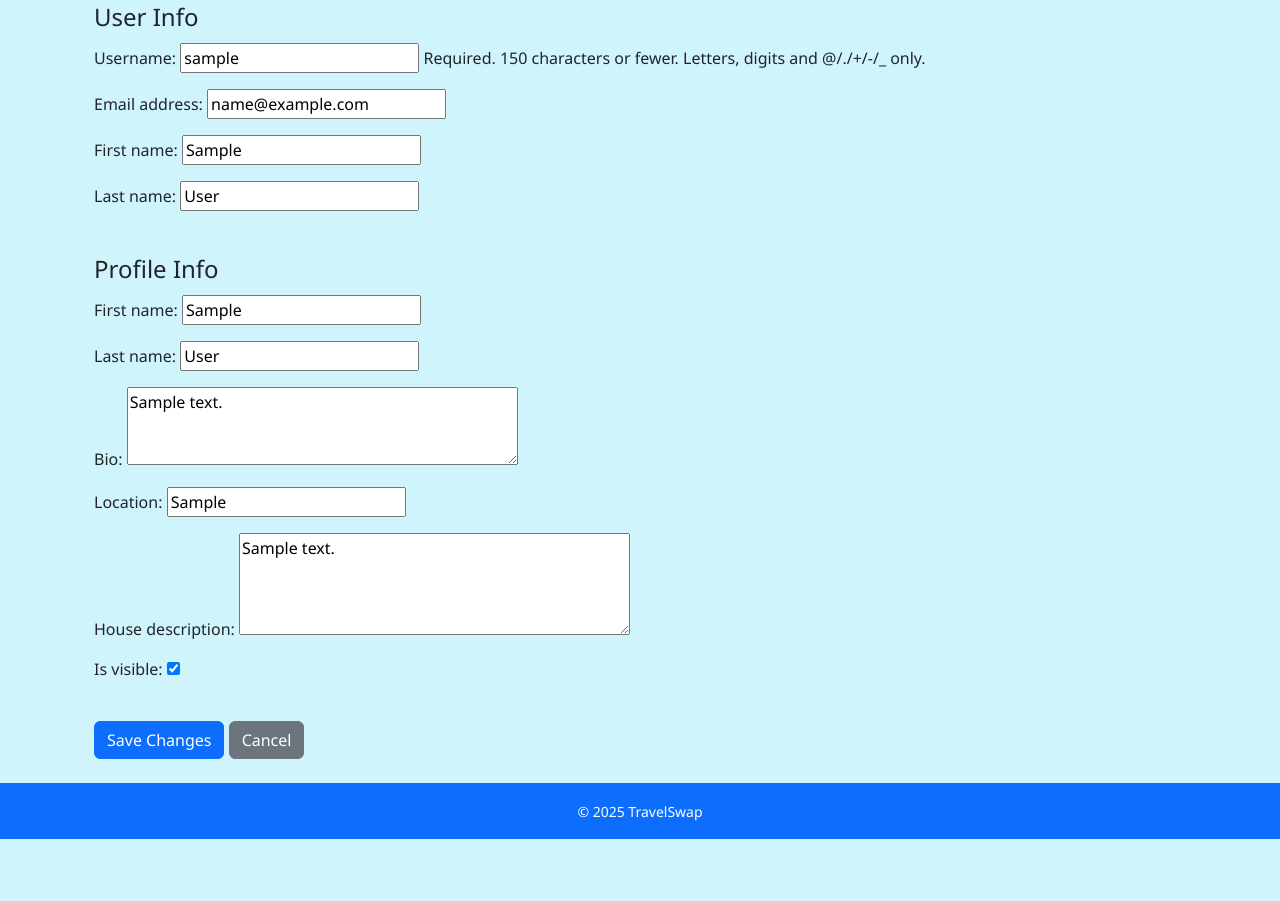
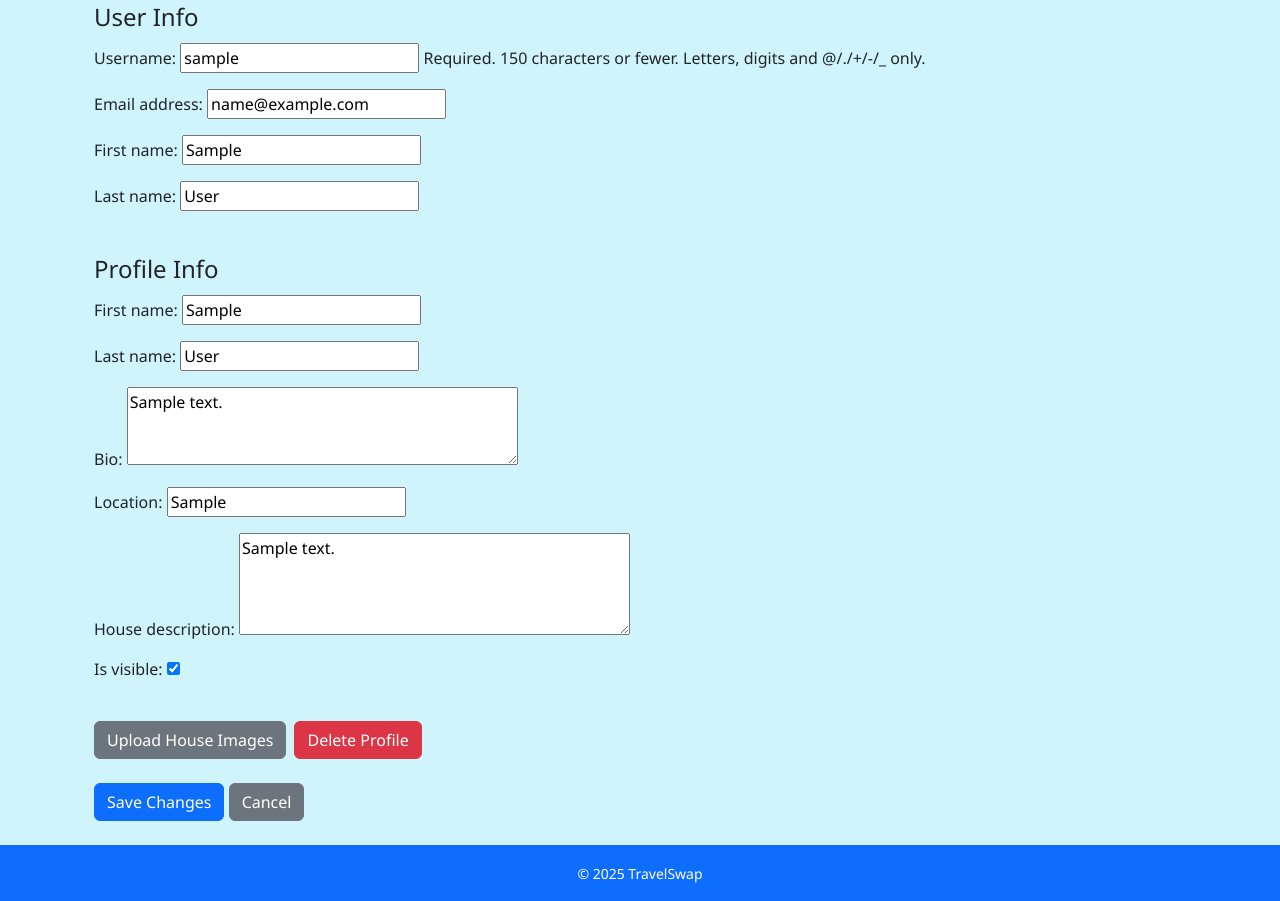
Before and after one commit to IeuanPriede/travel-swap, a Django app: page /profiles/edit/ in a window 1280 px wide. Shown: the part 192-1093 px from the top of the page. Before the commit the page ends 1031 px from the top, so only its background shows below. Run offline with Django 4.2, Linux system fonts and the light colour scheme; a user stored in the database is signed in; tables that the repository leaves empty hold one stand-in row (values such as "Sample post").

Commit message:
Add modals for image upload and profile deletion on edit profile page
- Integrated Bootstrap modals for uploading images and confirming profile deletion
- Created corresponding views and URL routes
- Handled formset submission for image uploads

```diff
--- a/profiles/templates/profiles/edit_profile.html
+++ b/profiles/templates/profiles/edit_profile.html
@@ -30,9 +30,65 @@
             {{ profile_form.as_p }}
         </fieldset>
 
+        <!-- Trigger buttons for modals -->
+        <div class="d-flex gap-2 mb-4">
+            <button type="button" class="btn btn-secondary" data-bs-toggle="modal" data-bs-target="#uploadImagesModal">
+                Upload House Images
+            </button>
+            <button type="button" class="btn btn-danger" data-bs-toggle="modal" data-bs-target="#deleteProfileModal">
+                Delete Profile
+            </button>
+        </div>
+
         <!-- Submit Button -->
         <button type="submit" class="btn btn-primary">Save Changes</button>
         <a href="{% url 'profiles' %}" class="btn btn-secondary">Cancel</a>
     </form>
+
+    <!-- Upload Images Modal -->
+    <div class="modal fade" id="uploadImagesModal" tabindex="-1" aria-labelledby="uploadImagesLabel" aria-hidden="true">
+        <div class="modal-dialog">
+            <div class="modal-content">
+                <form method="POST" action="{% url 'upload_images' %}" enctype="multipart/form-data">
+                    {% csrf_token %}
+                    <div class="modal-header">
+                        <h5 class="modal-title" id="uploadImagesLabel">Upload House Images</h5>
+                        <button type="button" class="btn-close" data-bs-dismiss="modal" aria-label="Close"></button>
+                    </div>
+                    <div class="modal-body">
+                        {{ formset.management_form }}
+                        {% for form in formset %}
+                            {{ form.as_p }}
+                        {% endfor %}
+                    </div>
+                    <div class="modal-footer">
+                        <button type="submit" class="btn btn-primary">Upload</button>
+                    </div>
+                </form>
+            </div>
+        </div>
+    </div>
+
+    <!-- Delete Profile Modal -->
+    <div class="modal fade" id="deleteProfileModal" tabindex="-1" aria-labelledby="deleteProfileLabel" aria-hidden="true">
+        <div class="modal-dialog">
+            <div class="modal-content">
+                <form method="POST" action="{% url 'delete_profile' %}">
+                    {% csrf_token %}
+                    <div class="modal-header">
+                        <h5 class="modal-title text-danger" id="deleteProfileLabel">Confirm Profile Deletion</h5>
+                        <button type="button" class="btn-close" data-bs-dismiss="modal" aria-label="Close"></button>
+                    </div>
+                    <div class="modal-body">
+                        Are you sure you want to delete your profile? This action cannot be undone.
+                    </div>
+                    <div class="modal-footer">
+                        <button type="submit" class="btn btn-danger">Delete Profile</button>
+                    </div>
+                </form>
+            </div>
+        </div>
+    </div>
+
 </div>
 {% endblock %}
--- a/profiles/urls.py
+++ b/profiles/urls.py
@@ -1,10 +1,12 @@
 from django.urls import path
-from .views import profile_view, register, edit_profile, custom_logout
+from . import views
 
 
 urlpatterns = [
-    path('register/', register, name='register'),
-    path('', profile_view, name='profiles'),
-    path('edit/', edit_profile, name='edit_profile'),
-    path('logout/', custom_logout, name='logout'),
+    path('register/', views.register, name='register'),
+    path('', views.profile_view, name='profiles'),
+    path('edit/', views.edit_profile, name='edit_profile'),
+    path('logout/', views.custom_logout, name='logout'),
+    path('upload-images/', views.upload_images, name='upload_images'),
+    path('delete-profile/', views.delete_profile, name='delete_profile'),
 ]
--- a/profiles/views.py
+++ b/profiles/views.py
@@ -1,7 +1,7 @@
 from django.shortcuts import render, redirect, get_object_or_404
 from django.contrib.auth.decorators import login_required
-from .models import Profile
-from .forms import CustomUserCreationForm, ProfileForm, UserForm
+from .models import Profile, HouseImage
+from .forms import CustomUserCreationForm, ProfileForm, UserForm, ImageFormSet
 from django.contrib.auth import login, logout
 from django.contrib import messages
 
@@ -30,10 +30,28 @@ def edit_profile(request):
         profile_form = ProfileForm(
             request.POST, request.FILES, instance=profile
             )  # for updating the profile model
+        formset = ImageFormSet(
+            request.POST, request.FILES, queryset=HouseImage.objects.filter(
+                profile=profile
+                )
+            )
 
-        if user_form.is_valid() and profile_form.is_valid():
+        if (
+            user_form.is_valid()
+            and profile_form.is_valid()
+            and formset.is_valid()
+                ):
+
             user_form.save()
             profile_form.save()
+            images = formset.save(commit=False)
+            for image in images:
+                image.profile = profile
+                image.save()
+            # Delete any images marked for deletion
+            for obj in formset.deleted_objects:
+                obj.delete()
+
             messages.success(request, "Your profile has been updated.")
             return redirect(
                 'profiles'
@@ -45,11 +63,45 @@ def edit_profile(request):
         profile_form = ProfileForm(
             instance=profile
             )  # Prepopulate with current profile info
+        formset = ImageFormSet(
+            queryset=HouseImage.objects.filter(profile=profile)
+            )
 
     return render(request, 'profiles/edit_profile.html', {
         'user_form': user_form,
-        'profile_form': profile_form
+        'profile_form': profile_form,
+        'formset': formset,
     })
+
+
+@login_required
+def upload_images(request):
+    profile = get_object_or_404(Profile, user=request.user)
+    formset = ImageFormSet(
+        request.POST or None, request.FILES or None,
+        queryset=HouseImage.objects.filter(profile=profile)
+        )
+
+    if request.method == 'POST' and formset.is_valid():
+        for form in formset:
+            image = form.save(commit=False)
+            image.profile = profile
+            image.save()
+        messages.success(request, "Images uploaded successfully.")
+        return redirect('edit_profile')
+
+    # This view should only be reached via POST
+    return redirect('edit_profile')
+
+
+@login_required
+def delete_profile(request):
+    if request.method == 'POST':
+        user = request.user
+        user.delete()
+        messages.success(request, "Your profile has been deleted.")
+        return redirect('home')
+    return redirect('edit_profile')
 
 
 def register(request):
```
Also changed, not shown: house_images/holiday-home-177401_1280.jpg (added).
